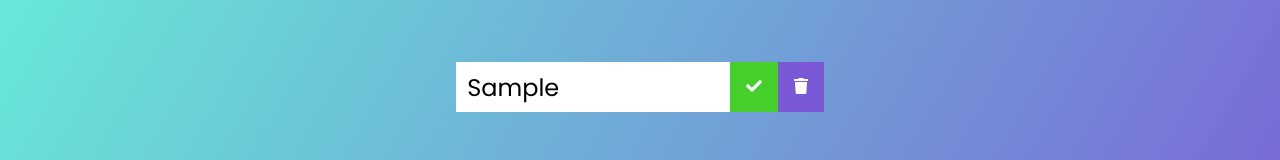
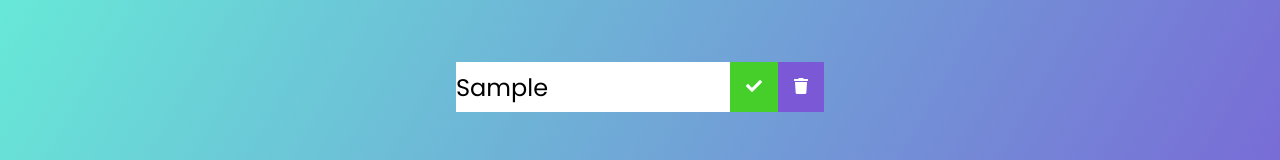
Before and after one commit to jsjuris89/todo-react, a React (Create React App) app: page / in a window 1280 px wide. Both pictures are taken after typing "Sample" into the empty fields and a click on the button 691 px from the left and 240 px from the top of the page. Shown: the part 266-426 px from the top of the page. Built offline with nearby package versions, Linux system fonts and the light colour scheme.

Commit message:
added dynamic styles to todo-item element

```diff
--- a/src/components/Todo.js
+++ b/src/components/Todo.js
@@ -19,7 +19,9 @@ const Todo = ({ text, todo, todos, setTodos }) => {
   };
   return (
     <div className="todo">
-      <li className="todo-item">{text}</li>
+      <li className={`"todo-item" ${todo.completed ? "completed" : ""}`}>
+        {text}
+      </li>
       <button onClick={completeHandler} className="complete-btn">
         <i className="fas fa-check"></i>
       </button>
```
